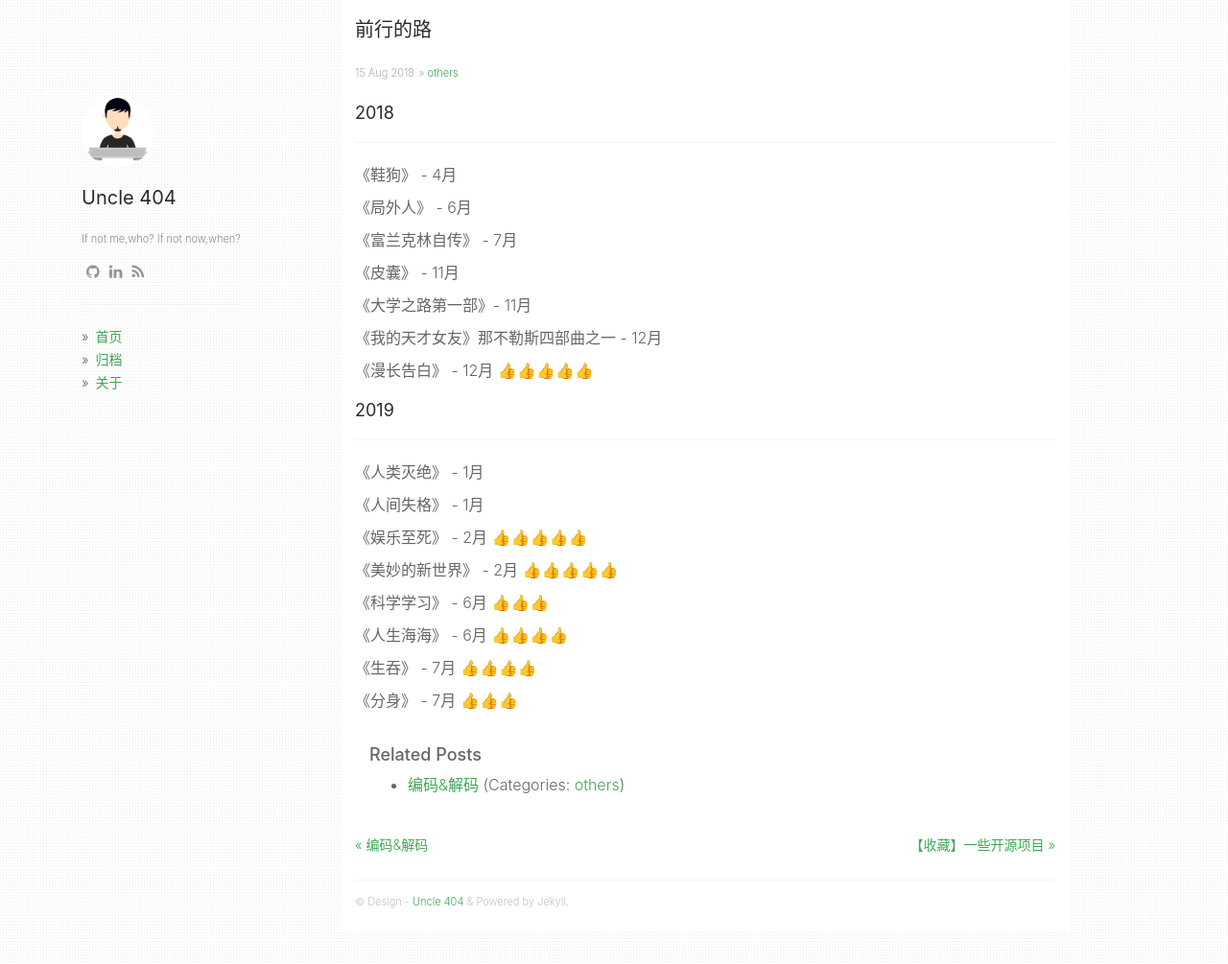
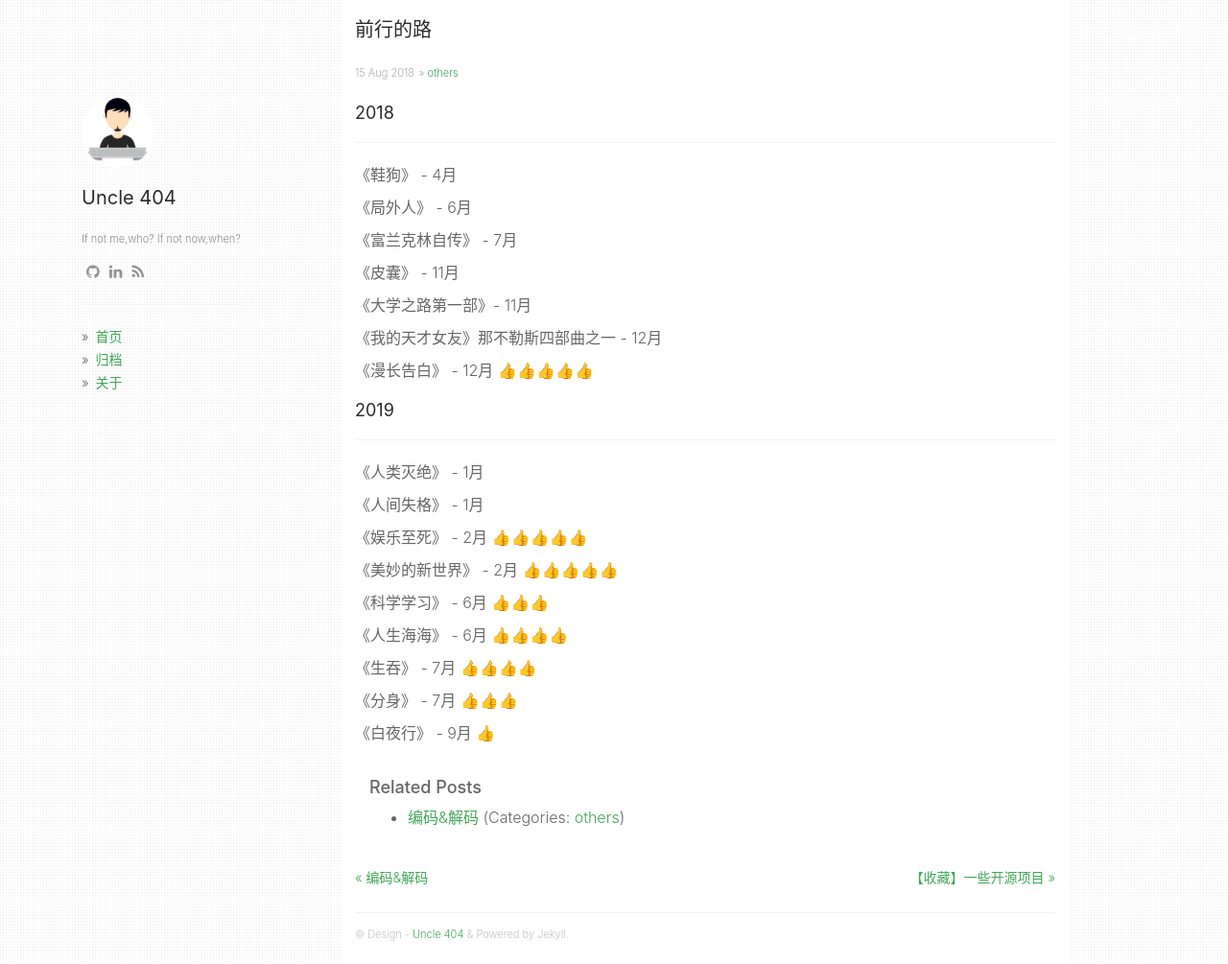
Before and after one commit to alphaletsgo/alphaletsgo.github.com, a Jekyll site: the page built from _posts/2018-08-16-books-viewslist.md, in a window 1280 px wide and 1005 px high. Shown: the whole window at 96% size. Built offline with Jekyll 4.4.1, drawn with Linux system fonts in a browser that asks for light colours; nearby versions of some CDN libraries.

Commit message:
new book log

```diff
--- a/_posts/2018-08-16-books-viewslist.md
+++ b/_posts/2018-08-16-books-viewslist.md
@@ -40,3 +40,5 @@ categories: [others]
 《生吞》 -  7月 👍👍👍👍
 
 《分身》 - 7月  👍👍👍
+
+《白夜行》 - 9月 👍
```
